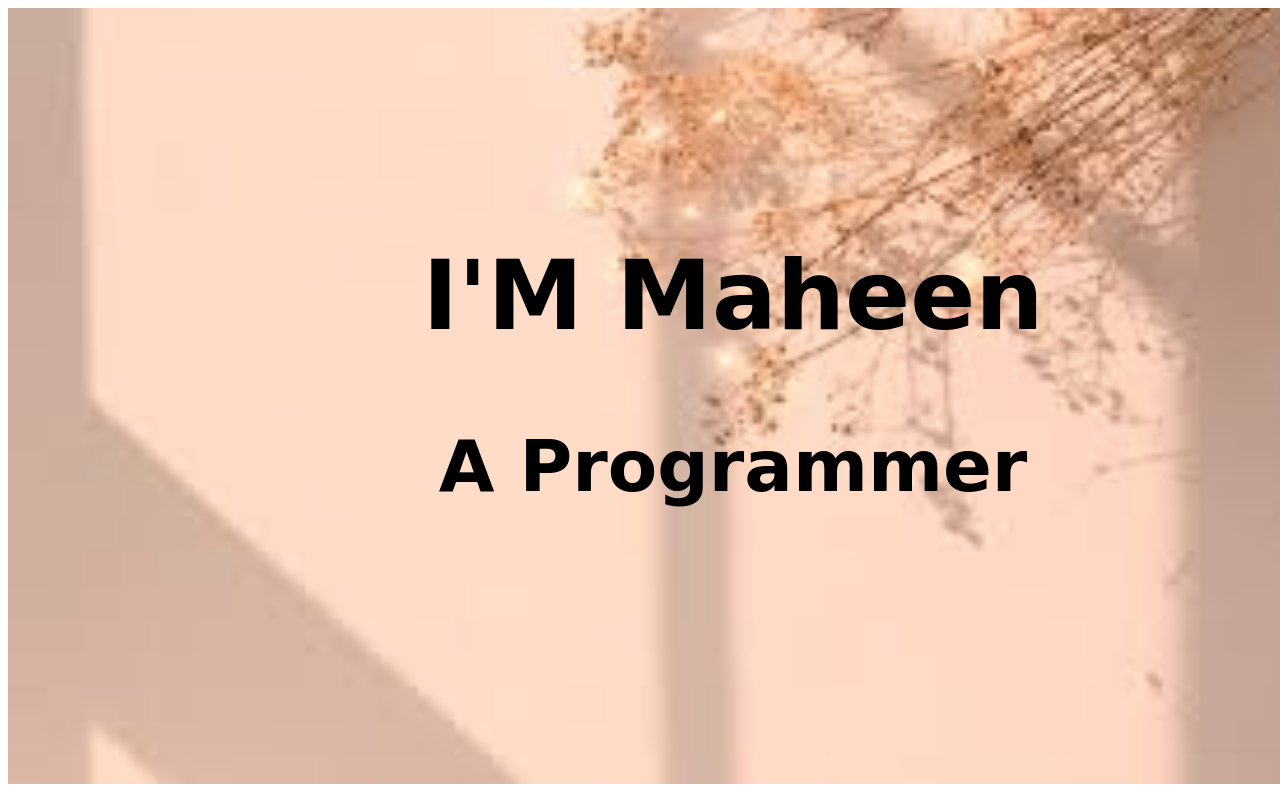
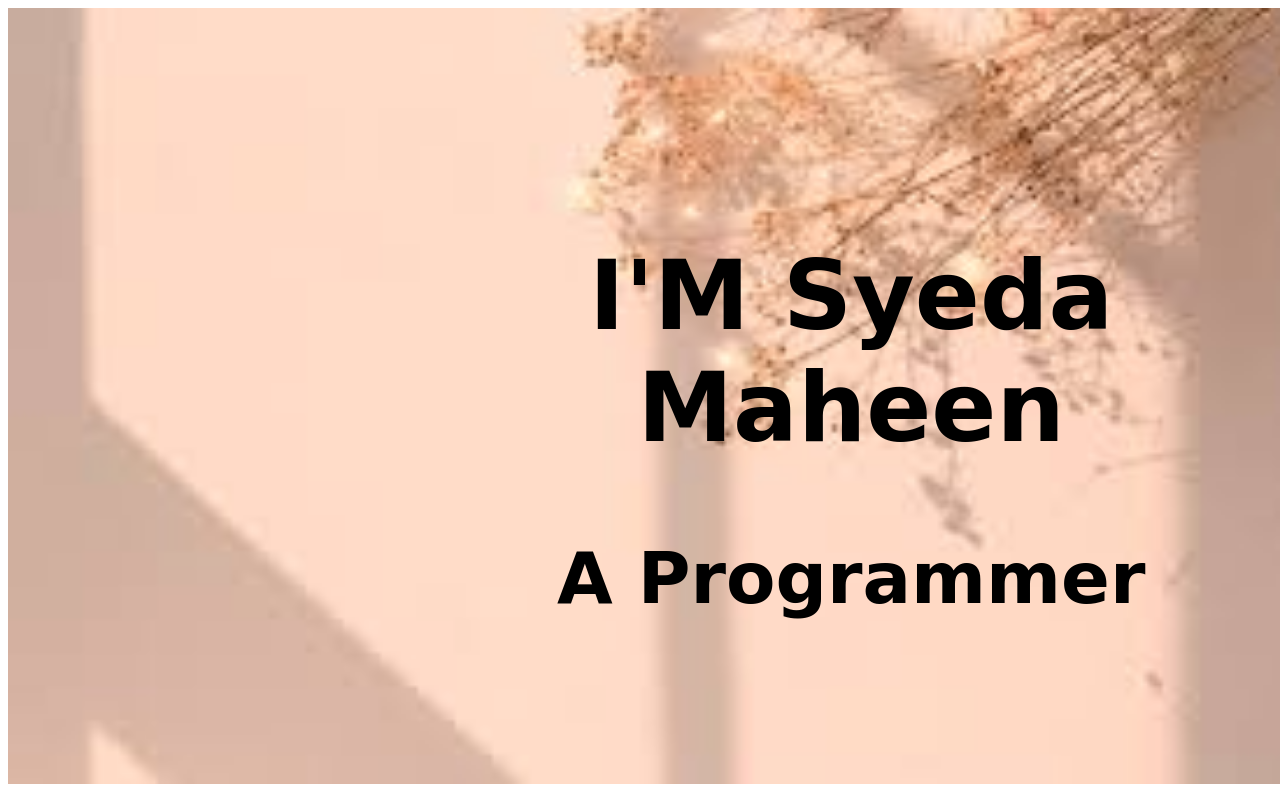
Before and after one commit to maheenmukhtar12/portfolio, a plain HTML site: page index.html in a window 1280 px wide. Shown: the top 800 px of the page. Drawn offline with Linux system fonts and the light colour scheme.

Commit message:
update h1

```diff
--- a/index.html
+++ b/index.html
@@ -13,7 +13,7 @@
         </div>
         <div class="title-text">
             <h1>
-                I'M Maheen
+                I'M Syeda Maheen
             </h1>
             <h2>
                 <p>A Programmer</p>
```
